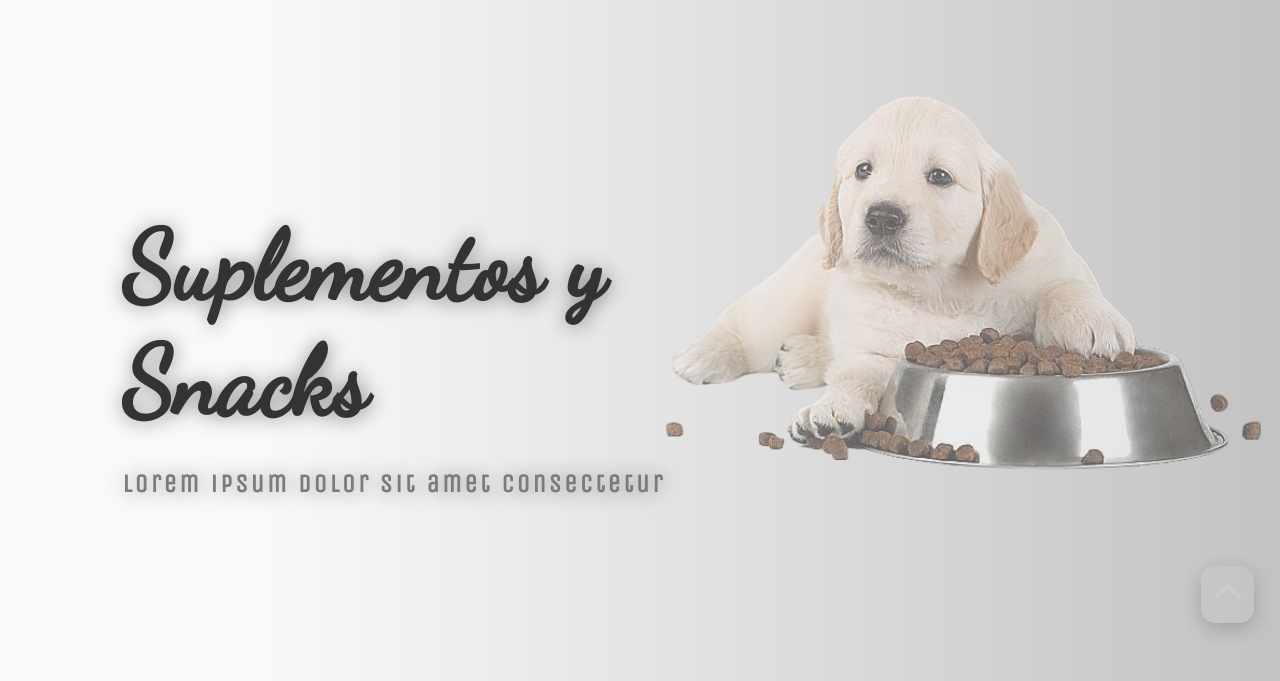
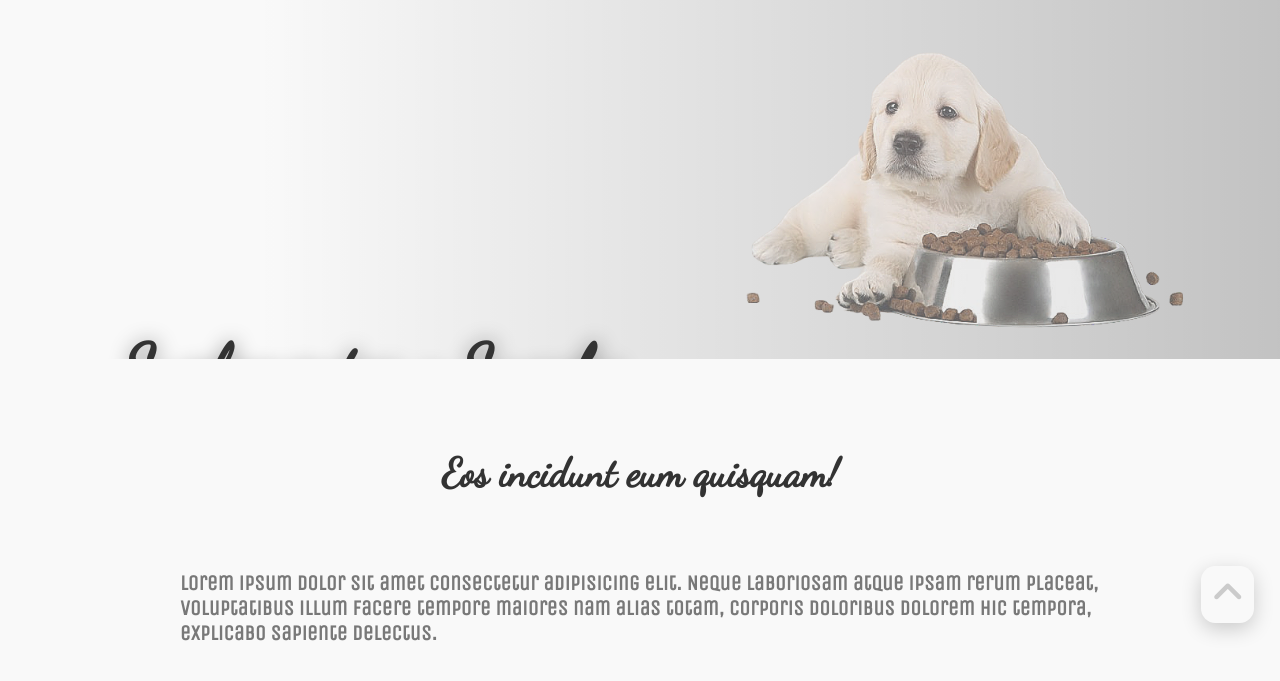
Before and after one commit to s-ol3/codo-fullPython1-half, a plain HTML site: page 1snacks.html in a window 1280 px wide. Shown: the part 81-762 px from the top of the page. Drawn offline with nearby package versions, Linux system fonts and the light colour scheme; a web font is replaced by a local one.

Commit message:
half caratula snacks.css

```diff
--- a/assets/css/style.css
+++ b/assets/css/style.css
@@ -308,6 +308,70 @@ nav img:hover {
   color: #7b7b7b;
   font-weight: 600;
 }
+
+
+
+
+
+
+
+/*//////////////////////////half caratula, borrar lo de arriba////////////////////////////////////////////////////////////////////*/
+.hero-products {
+    position: relative;
+    display: grid;
+    width: 100%;
+    height: 45vh; ---------------------------
+    grid-template-columns: minmax(55vw, 4fr) 3fr;
+    grid-auto-rows: 88vh;
+    padding: 1.25em 3.5em;
+    overflow: hidden;
+    background-color: var(--color-background-nav);
+    background: linear-gradient(90deg, #cdcdcd00 20%, #00000038);
+}
+
+.hero-products .hero-portada {
+    /* align-self: center; */
+    padding-left: 3.3em;
+    z-index: 9;
+    filter: drop-shadow(1px 1px 10px #0000006a);
+    MARGIN-TOP: 5EM;
+}
+
+.hero-portada .portada-titulo {
+    color: var(--colorLetras1);
+    color: var(--colorLetras2);
+    font-size: 4rem;
+    font-weight: 800;
+    margin-bottom: .5em;
+    font-family: 'Dancing Script', cursive;
+}
+
+.hero-products .hero-img {
+    width: 110%;
+    object-fit: contain;
+    opacity: 55%;
+    position: relative;
+    right: 10%;
+    bottom: 1%;
+}
+
+
+
+
+
+
+
+
+
+
+
+
+
+
+
+
+
+
 
 
 
```
